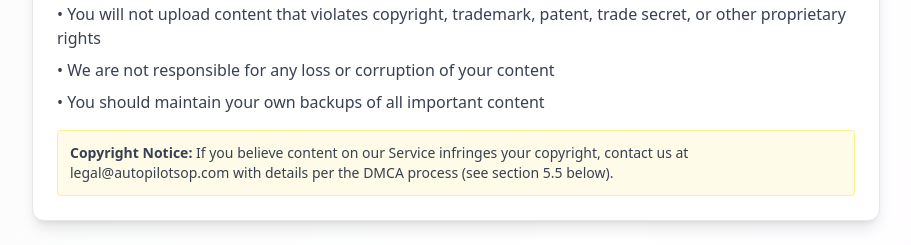
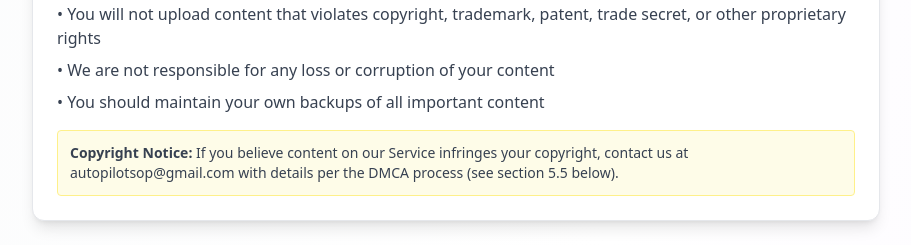
Before and after one commit to sammitchell20013-gif/Autopilot-sop, a Next.js app: page /terms in a window 1280 px wide. Shown: the part 3840-4085 px from the top of the page, without its empty margins (184-1095 px from the left). Built offline with nearby package versions, Linux system fonts and the light colour scheme.

Commit message:
Update contact email to autopilotsop@gmail.com, remove backup claims (Free tier), remove incident response plan

```diff
--- a/app/privacy/page.tsx
+++ b/app/privacy/page.tsx
@@ -277,10 +277,6 @@ export default function PrivacyPage() {
                   </li>
                   <li className="flex items-start gap-3">
                     <span className="text-green-500 mt-1">🔒</span>
-                    <span><strong>Automated backups:</strong> Regular backups maintained by our infrastructure provider</span>
-                  </li>
-                  <li className="flex items-start gap-3">
-                    <span className="text-green-500 mt-1">🔒</span>
                     <span><strong>Access control:</strong> Strict internal policies and role-based permissions</span>
                   </li>
                   <li className="flex items-start gap-3">
@@ -288,6 +284,9 @@ export default function PrivacyPage() {
                     <span><strong>Secure infrastructure:</strong> Hosted on enterprise-grade cloud services (AWS via Supabase)</span>
                   </li>
                 </ul>
+                <p className="text-gray-700 dark:text-gray-300 text-sm mt-4 p-3 bg-blue-50 dark:bg-blue-900/20 rounded border border-blue-200 dark:border-blue-800">
+                  <strong>Note:</strong> We recommend users maintain their own backups of critical content by using our data export feature.
+                </p>
               </div>
 
               <div className="p-6 bg-white dark:bg-gray-800 rounded-xl shadow-lg border border-gray-200 dark:border-gray-700">
@@ -536,8 +535,7 @@ export default function PrivacyPage() {
                 If you have any questions about this Privacy Policy or how we handle your data, please contact us:
               </p>
               <div className="space-y-2 text-gray-700 dark:text-gray-300">
-                <p><strong>Email:</strong> <a href="mailto:privacy@autopilotsop.com" className="text-blue-600 hover:text-blue-700 dark:text-blue-400">privacy@autopilotsop.com</a></p>
-                <p><strong>Support:</strong> <a href="mailto:support@autopilotsop.com" className="text-blue-600 hover:text-blue-700 dark:text-blue-400">support@autopilotsop.com</a></p>
+                <p><strong>Email:</strong> <a href="mailto:autopilotsop@gmail.com" className="text-blue-600 hover:text-blue-700 dark:text-blue-400">autopilotsop@gmail.com</a></p>
                 <p><strong>Response time:</strong> Within 30 days</p>
               </div>
             </div>
--- a/app/terms/page.tsx
+++ b/app/terms/page.tsx
@@ -257,7 +257,7 @@ export default function TermsPage() {
                   <li>• You should maintain your own backups of all important content</li>
                 </ul>
                 <p className="text-gray-700 dark:text-gray-300 text-sm mt-4 p-3 bg-yellow-50 dark:bg-yellow-900/20 rounded border border-yellow-200 dark:border-yellow-800">
-                  <strong>Copyright Notice:</strong> If you believe content on our Service infringes your copyright, contact us at legal@autopilotsop.com with details per the DMCA process (see section 5.5 below).
+                  <strong>Copyright Notice:</strong> If you believe content on our Service infringes your copyright, contact us at autopilotsop@gmail.com with details per the DMCA process (see section 5.5 below).
                 </p>
               </div>
 
@@ -312,7 +312,7 @@ export default function TermsPage() {
                 </p>
                 <div className="p-3 bg-gray-50 dark:bg-gray-900 rounded mb-4">
                   <p className="text-gray-700 dark:text-gray-300 text-sm">
-                    <strong>Email:</strong> legal@autopilotsop.com<br />
+                    <strong>Email:</strong> autopilotsop@gmail.com<br />
                     <strong>Subject Line:</strong> "DMCA Takedown Request"
                   </p>
                 </div>
@@ -619,8 +619,7 @@ export default function TermsPage() {
                 If you have questions about these Terms, please contact us:
               </p>
               <div className="space-y-2 text-gray-700 dark:text-gray-300">
-                <p><strong>Email:</strong> <a href="mailto:legal@autopilotsop.com" className="text-purple-600 hover:text-purple-700 dark:text-purple-400">legal@autopilotsop.com</a></p>
-                <p><strong>Support:</strong> <a href="mailto:support@autopilotsop.com" className="text-purple-600 hover:text-purple-700 dark:text-purple-400">support@autopilotsop.com</a></p>
+                <p><strong>Email:</strong> <a href="mailto:autopilotsop@gmail.com" className="text-purple-600 hover:text-purple-700 dark:text-purple-400">autopilotsop@gmail.com</a></p>
               </div>
             </div>
           </section>
```
Also changed, not shown: 1 other file (tests, documents, lock files or other folders).
